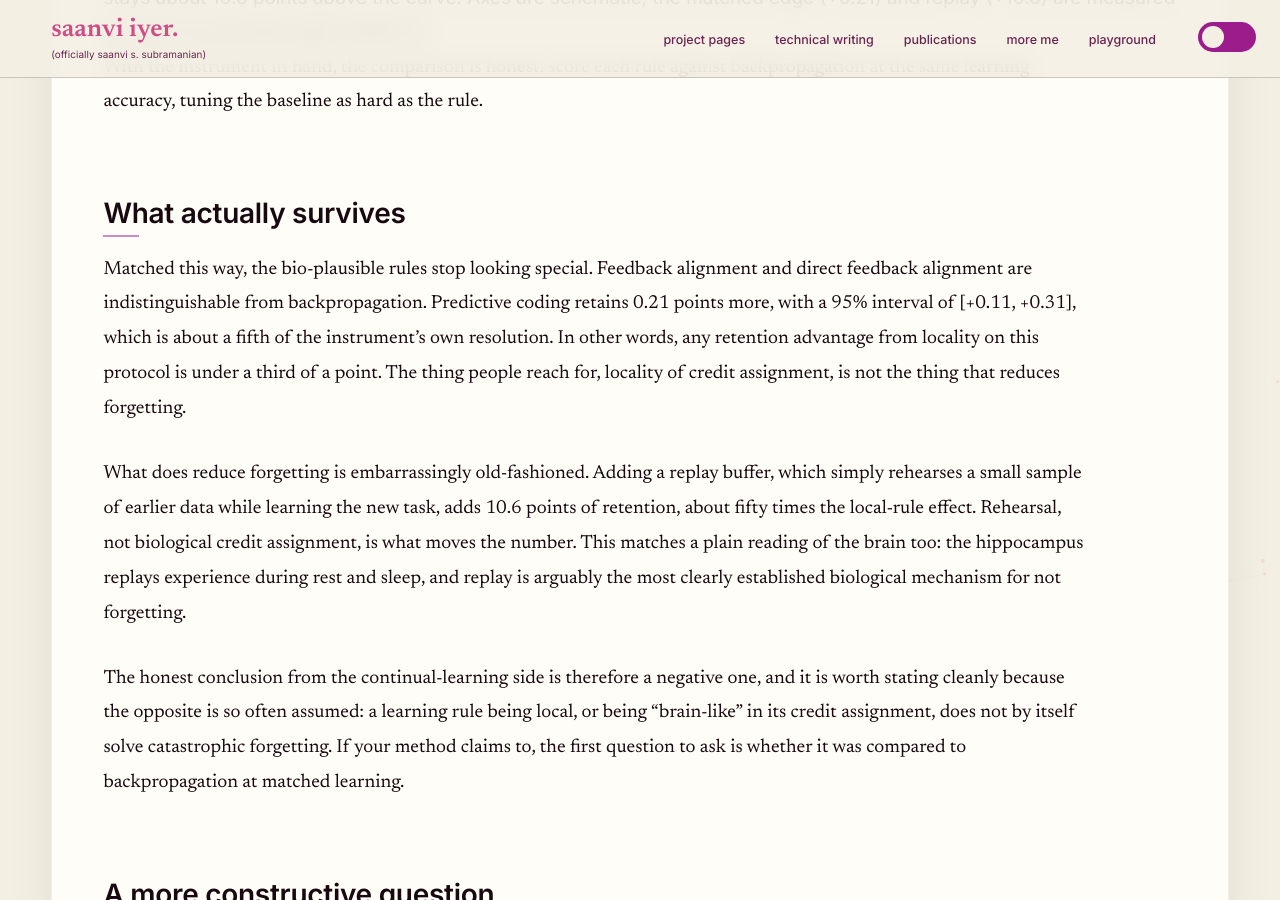
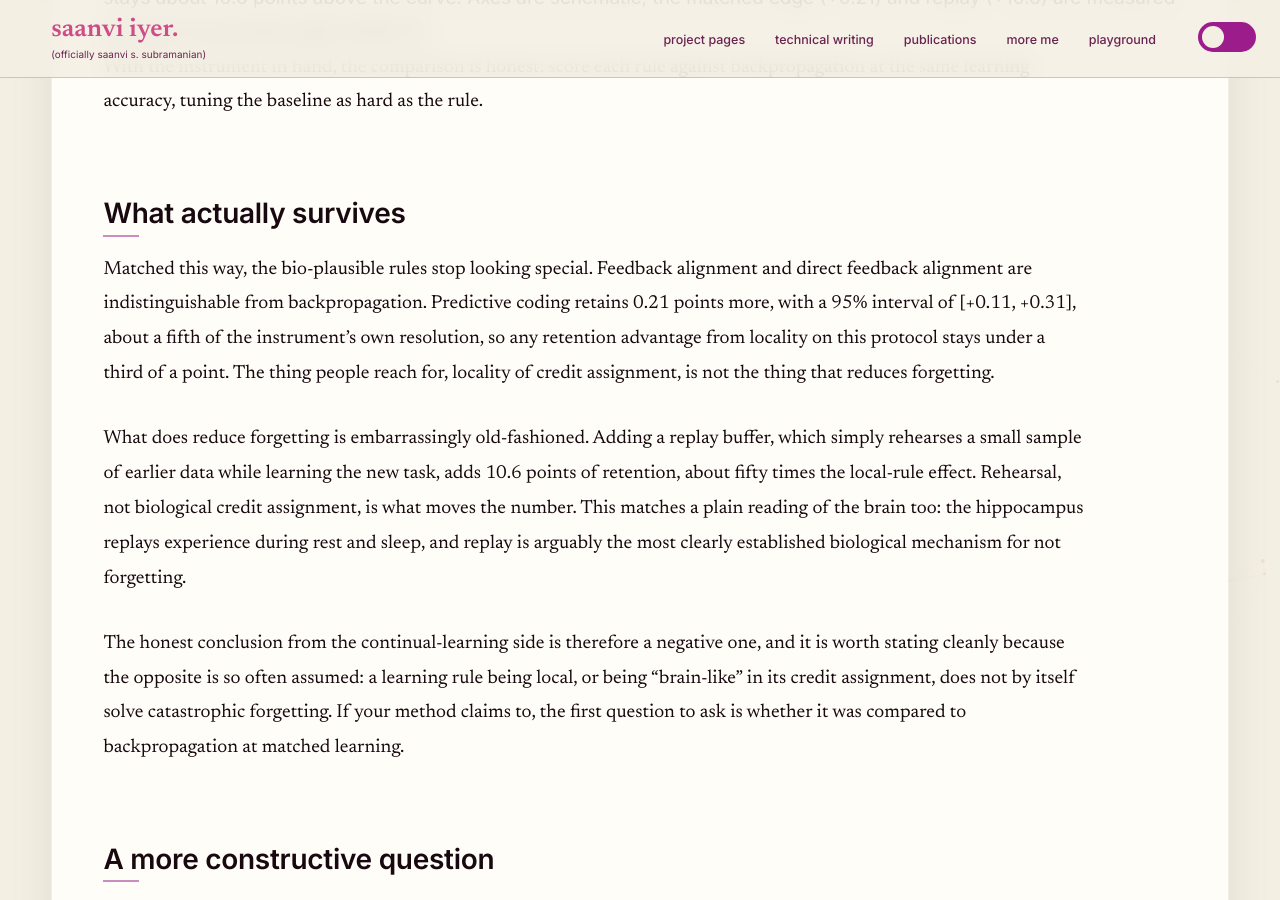
Before and after one commit to saanviiyer/saanviiyer.github.io, a Jekyll site: the page built from _posts/2026-10-12-brain-like-algorithms.md, in a window 1280 px wide and 900 px high, scrolled down 2911 px. Built offline with Jekyll 4.4.1, drawn with Linux system fonts in a browser that asks for light colours; some web fonts are replaced.

Commit message:
Remove a throat-clearing phrase from the brain-like-algorithms article

```diff
--- a/_posts/2026-10-12-brain-like-algorithms.md
+++ b/_posts/2026-10-12-brain-like-algorithms.md
@@ -42,7 +42,7 @@ With the instrument in hand, the comparison is honest: score each rule against b
 
 ## What actually survives
 
-Matched this way, the bio-plausible rules stop looking special. Feedback alignment and direct feedback alignment are indistinguishable from backpropagation. Predictive coding retains 0.21 points more, with a 95% interval of [+0.11, +0.31], which is about a fifth of the instrument's own resolution. In other words, any retention advantage from locality on this protocol is under a third of a point. The thing people reach for, locality of credit assignment, is not the thing that reduces forgetting.
+Matched this way, the bio-plausible rules stop looking special. Feedback alignment and direct feedback alignment are indistinguishable from backpropagation. Predictive coding retains 0.21 points more, with a 95% interval of [+0.11, +0.31], about a fifth of the instrument's own resolution, so any retention advantage from locality on this protocol stays under a third of a point. The thing people reach for, locality of credit assignment, is not the thing that reduces forgetting.
 
 What does reduce forgetting is embarrassingly old-fashioned. Adding a replay buffer, which simply rehearses a small sample of earlier data while learning the new task, adds 10.6 points of retention, about fifty times the local-rule effect. Rehearsal, not biological credit assignment, is what moves the number. This matches a plain reading of the brain too: the hippocampus replays experience during rest and sleep, and replay is arguably the most clearly established biological mechanism for not forgetting.
 
```
